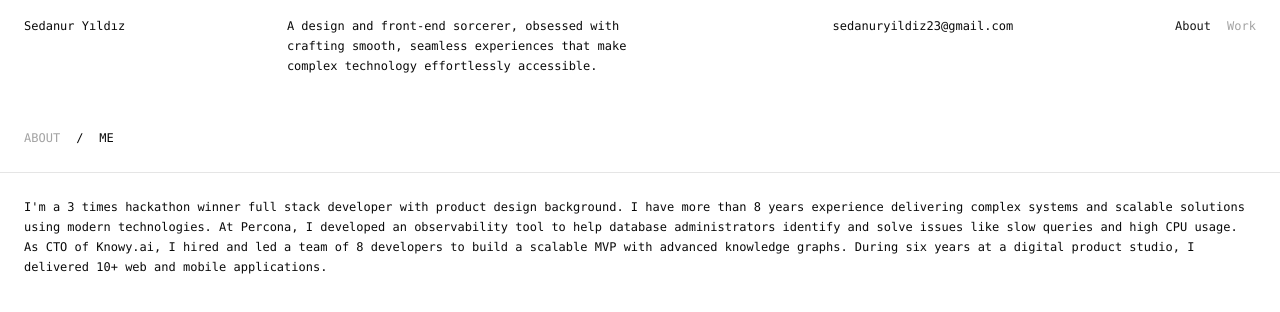
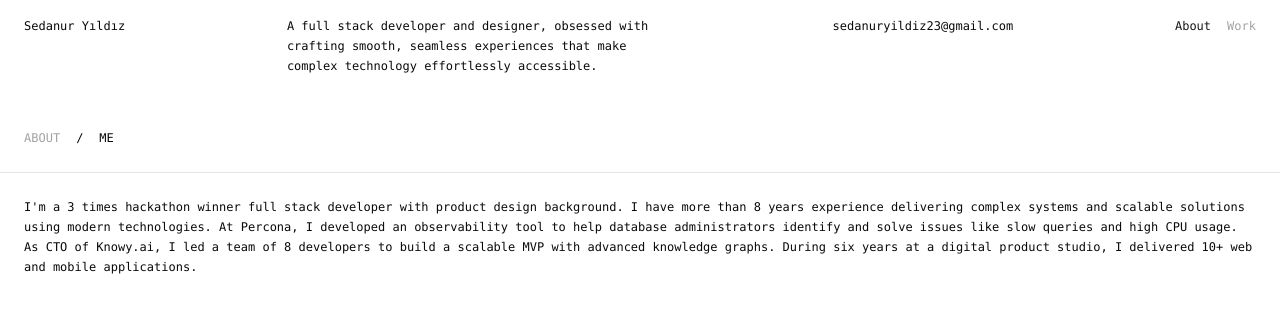
Before and after one commit to sedyldz/sedanuryildiz.com, a React (Vite) app: page /about in a window 1280 px wide. Shown: the top 312 px of the page. Built offline with nearby package versions, Linux system fonts and the light colour scheme.

Commit message:
update text

```diff
--- a/src/components/Header.tsx
+++ b/src/components/Header.tsx
@@ -9,7 +9,7 @@ export function Header() {
         </a>
         <div className="hidden md:block max-w-sm">
           <div>
-            A design and front-end sorcerer, obsessed with crafting smooth,
+            A full stack developer and designer, obsessed with crafting smooth,
             seamless experiences that make complex technology effortlessly
             accessible.
           </div>
--- a/src/pages/About.tsx
+++ b/src/pages/About.tsx
@@ -18,7 +18,7 @@ export function About() {
           complex systems and scalable solutions using modern technologies. At
           Percona, I developed an observability tool to help database
           administrators identify and solve issues like slow queries and high
-          CPU usage. As CTO of Knowy.ai, I hired and led a team of 8 developers
+          CPU usage. As CTO of Knowy.ai, I led a team of 8 developers
           to build a scalable MVP with advanced knowledge graphs. During six
           years at a digital product studio, I delivered 10+ web and mobile
           applications.
```
